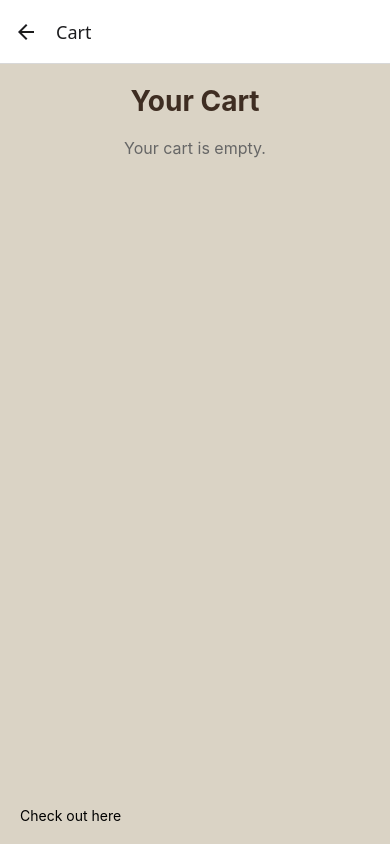
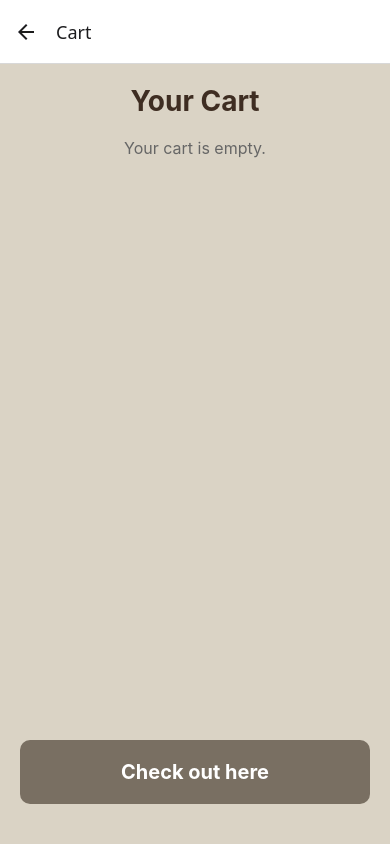
Before and after one commit to AlithaPwls/mobile-app, a React Native app: screen /Cart in a window 390 px wide. Built offline with nearby package versions, Linux system fonts and the light colour scheme.

Commit message:
feat: update button styles and add new button text in ProductCard and Cart

```diff
--- a/components/ProductCard.js
+++ b/components/ProductCard.js
@@ -48,7 +48,7 @@ const styles = StyleSheet.create({
     color: "#3e2d22",
   },
   button: {
-    backgroundColor: "#bea395",
+    backgroundColor: "#796f62",
     paddingVertical: 8,
     paddingHorizontal: 10,
     borderRadius: 5,
--- a/screens/Cart.js
+++ b/screens/Cart.js
@@ -93,6 +93,16 @@ const styles = StyleSheet.create({
     color: "#3e2d22",
     marginTop: 5,
   },
+  buttonText: {
+    backgroundColor: "#796f62",
+    color: "#fff",
+    fontSize: 20,
+    fontWeight: "bold",
+    paddingVertical: 20,
+    borderRadius: 10,
+    textAlign: "center",
+    marginBottom: 20,
+  },
 });
 
 export default Cart;
--- a/screens/ProductDetails.js
+++ b/screens/ProductDetails.js
@@ -89,6 +89,8 @@ const styles = StyleSheet.create({
     height: 400,      // of een andere hoogte
     borderRadius: 10,
     marginBottom: 15,
+    borderWidth: 3,
+    borderColor: "#796f62", // randkleur
   },
 
   description: {
```
